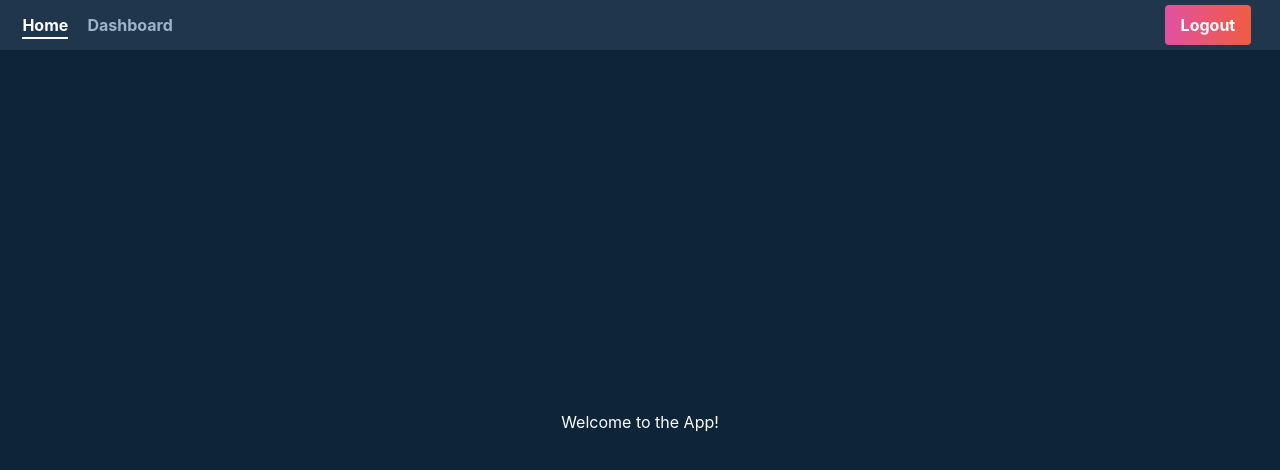
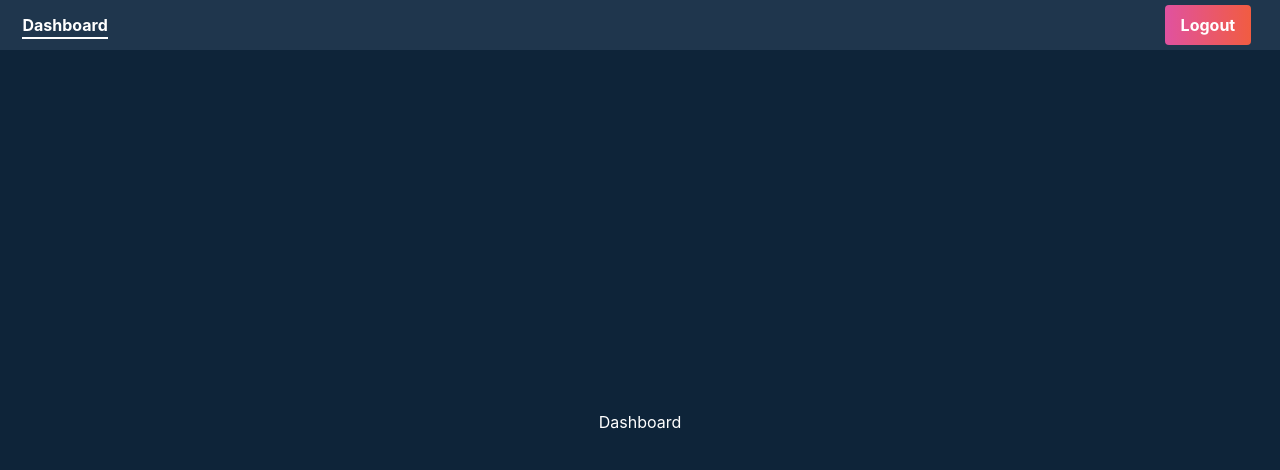
Before and after one commit to SriNandan33/coderooms, a Vue app: page / in a window 1280 px wide. Shown: the top 470 px of the page. Built offline with nearby package versions, Linux system fonts and the light colour scheme; sample sign-in values are in the browser's storage.

Commit message:
nuke Home.vue component

```diff
--- a/src/components/AppNav.vue
+++ b/src/components/AppNav.vue
@@ -1,7 +1,6 @@
 <template>
   <div id="nav">
-    <router-link to="/">Home</router-link>
-    <router-link v-if="loggedIn" to="/dashboard">Dashboard</router-link>
+    <router-link v-if="loggedIn" to="/">Dashboard</router-link>
     <router-link v-if="!loggedIn" to="/login" class="button btn-secondary">Login</router-link>
     <button v-else type="button" class="button btn-secondary" @click="logout">Logout</button>
   </div>
--- a/src/router.js
+++ b/src/router.js
@@ -1,6 +1,5 @@
 import Vue from 'vue'
 import Router from 'vue-router'
-import Home from './views/Home.vue'
 import Dashboard from './views/Dashboard.vue'
 import RegisterUser from './views/RegisterUser.vue'
 import LoginUser from './views/LoginUser.vue'
@@ -13,11 +12,7 @@ const router = new Router({
   routes: [
     {
       path: '/',
-      name: 'home',
-      component: Home
-    },
-    {
-      path: '/dashboard',
+      alias: '/dashboard',
       name: 'dashboard',
       component: Dashboard,
       meta: { requiresAuth: true }
--- a/src/views/Home.vue
+++ /dev/null
@@ -1,18 +0,0 @@
-<template>
-  <div class="home">
-    <h1>Welcome to the App!</h1>
-    <div v-if="!loggedIn">
-      Please
-      <router-link to="/login">Login</router-link>
-    </div>
-  </div>
-</template>
-
-<script>
-import { mapGetters } from 'vuex'
-export default {
-  computed: {
-    ...mapGetters(['loggedIn'])
-  }
-}
-</script>
```
